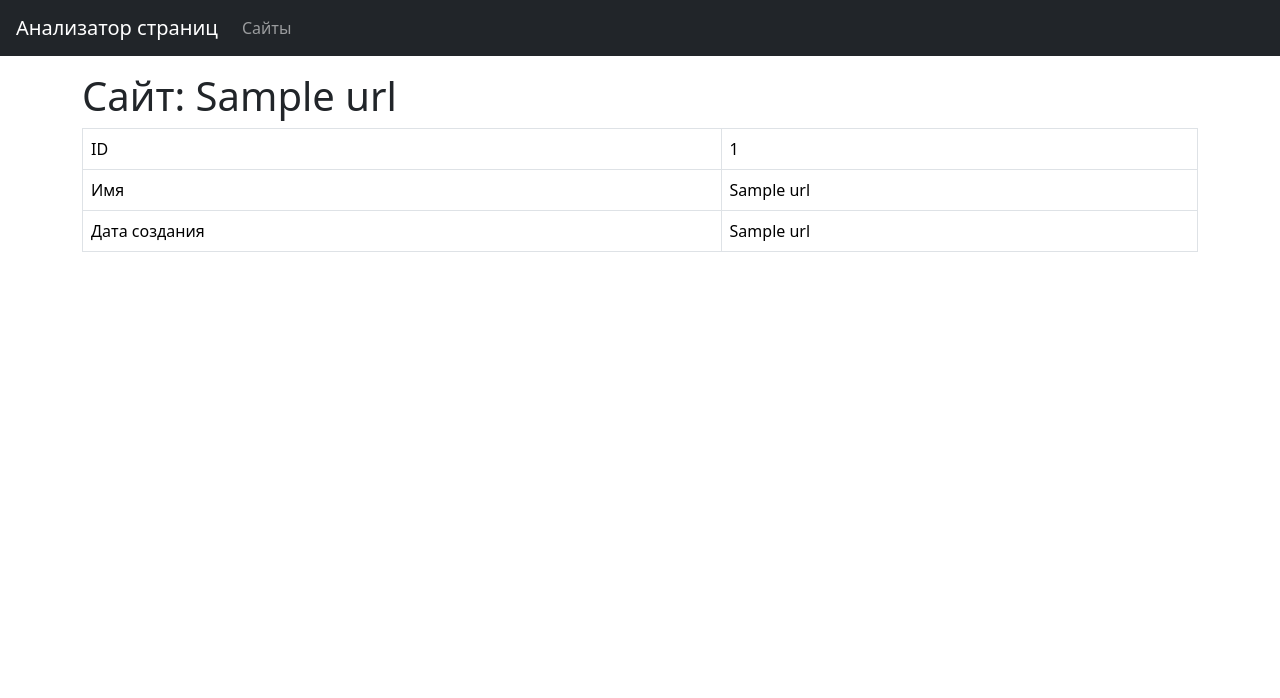
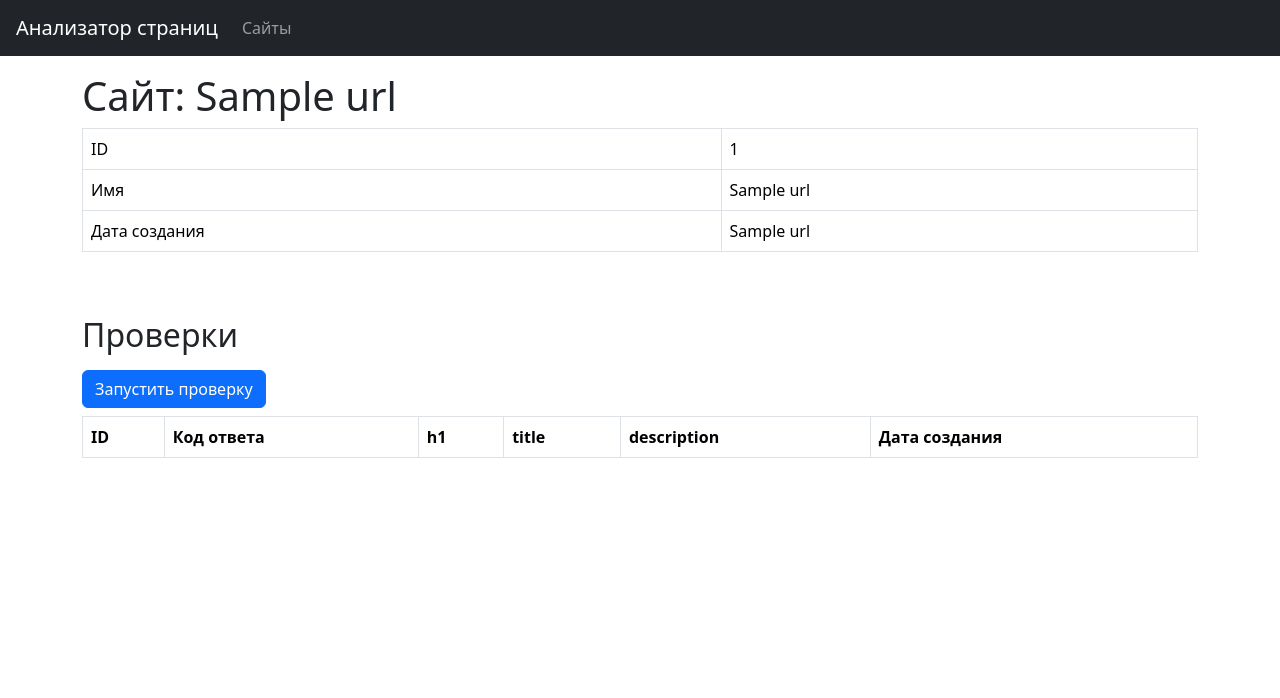
Before and after one commit to SaveDim/python-project-83, a Flask app: page /urls/1 in a window 1280 px wide. Shown: the top 698 px of the page. Run offline with Flask 2, Linux system fonts and the light colour scheme; a database or web service that is not in the repository returns one stand-in record (values such as "Sample title"); lists and menus that the app fills with data are empty; some libraries are stand-ins or nearby versions.

Commit message:
Add table with checks

```diff
--- a/page_analyzer/templates/url.html
+++ b/page_analyzer/templates/url.html
@@ -32,6 +32,32 @@
                   </tbody>
                 </table>
                 </div>
+
+                <h2 class="mt-5 mb-3">Проверки</h2>
+                <form method="post" action="/urls/1/checks">
+                    <input type="submit" class="btn btn-primary" value="Запустить проверку">
+                </form>
+                <div>
+                    <table class="table table-bordered table-hover mt-2" data-test="url">
+                          <tbody>
+                        <tr>
+                            <th>ID</th>
+                            <th>Код ответа</th>
+                            <th>h1</th>
+                            <th>title</th>
+                            <th>description</th>
+                            <th>Дата создания</th>
+                        </tr>
+
+                        {% for check in checks %}
+                        <tr>
+                          <th>'HI'</th>
+                        </tr>
+                        {% endfor %}
+
+                          </tbody>
+                    </table>
+                </div>
               </div>
             </main>
 {% endblock main %}
```
Lines whose indentation alone changed are shown as unchanged.
